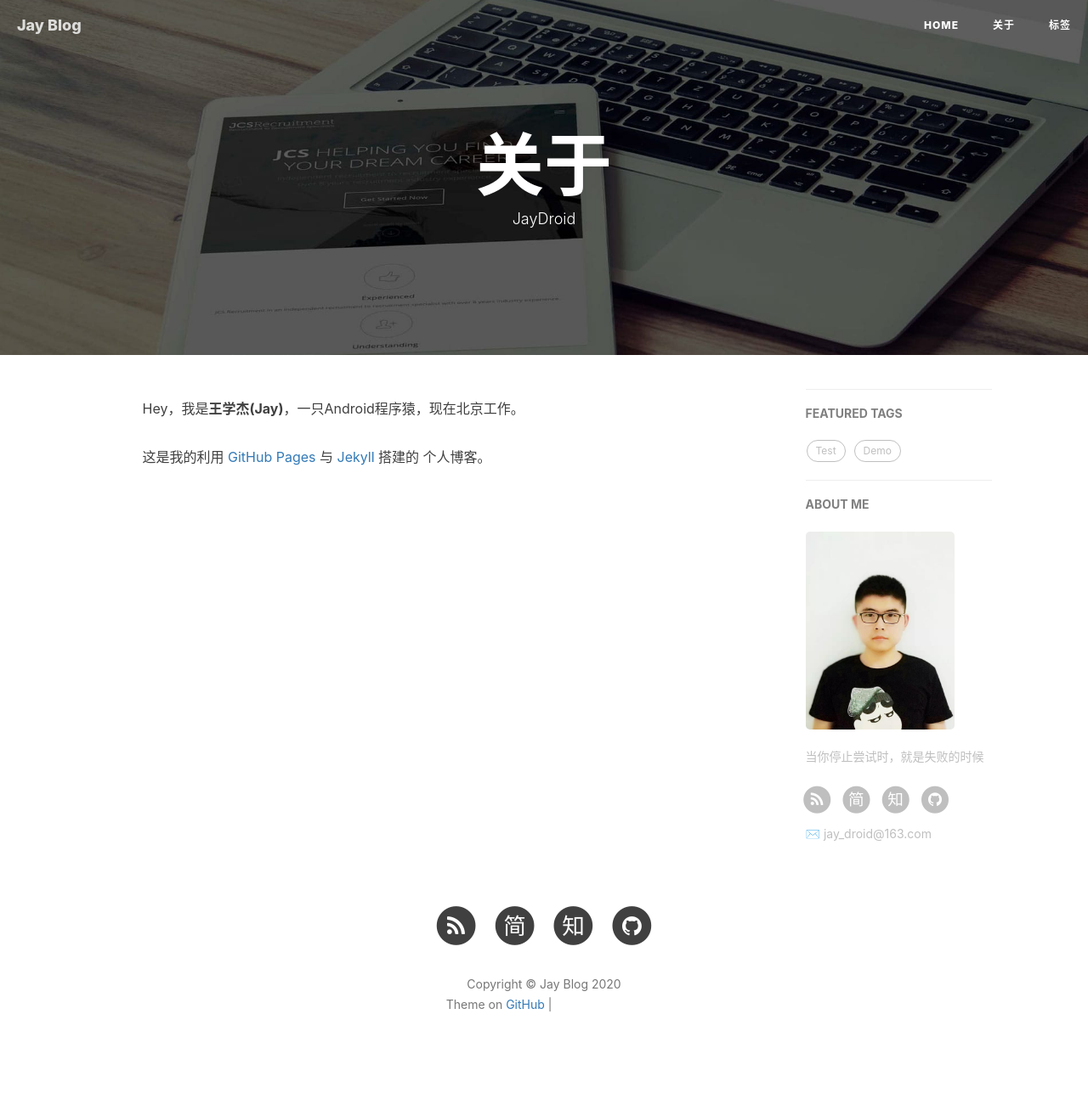
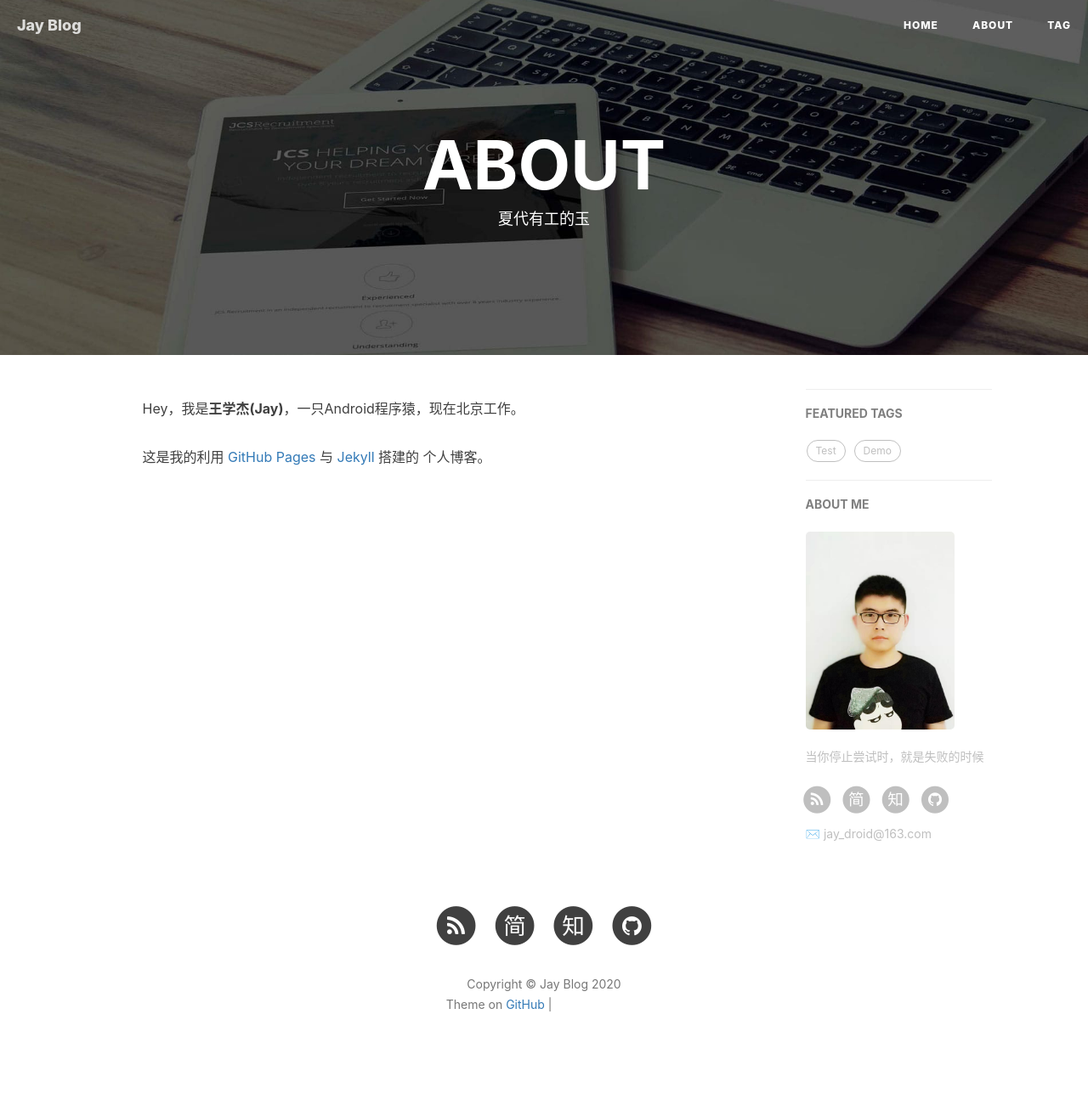
Before and after one commit to jaydroid1024/jaydroid1024.github.io, a Jekyll site: the page built from about.html, in a window 1280 px wide. Shown: the whole page at 85% size. Built offline with Jekyll 4.4.1, drawn with Linux system fonts in a browser that asks for light colours; nearby versions of some CDN libraries; comment, search, counter and statistics services are not loaded; grey boxes are pictures that could not be loaded.

Commit message:
blog test

```diff
--- a/_config.yml
+++ b/_config.yml
@@ -1,6 +1,6 @@
 # Site settings
 title: Jay Blog
-SEOTitle: 王学杰的博客 | Jay Blog
+SEOTitle: 王学杰 | Jay Blog
 header-img: img/post-bg-desk.jpg
 email: jay_droid@163.com
 description: "此时此刻的云，二十来岁的你"
--- a/about.html
+++ b/about.html
@@ -1,7 +1,7 @@
 ---
 layout: page
-title: "关于"
-description: "JayDroid"
+title: "ABOUT"
+description: "夏代有工的玉"
 header-img: "img/post-bg-rwd.jpg"
 ---
 
--- a/tags.html
+++ b/tags.html
@@ -1,5 +1,5 @@
 ---
-title: 标签
+title: TAG
 layout: default
 description: 后海有树的院子
 header-img: "img/tag-bg.jpg"
```
